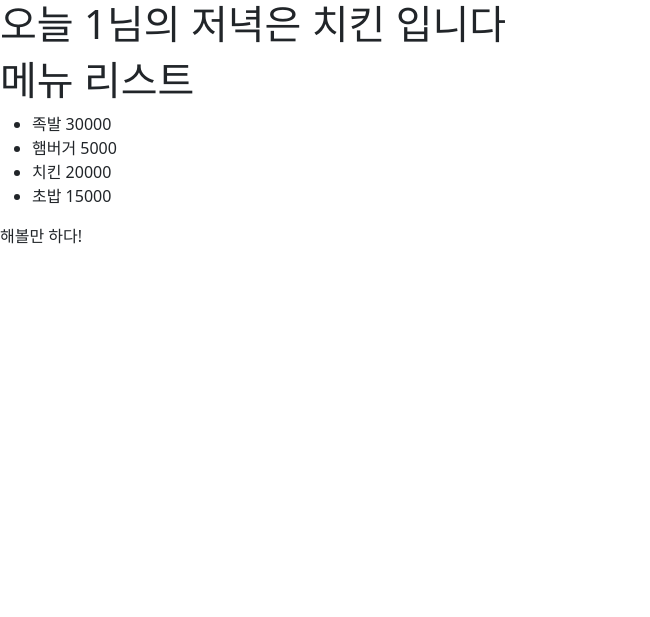
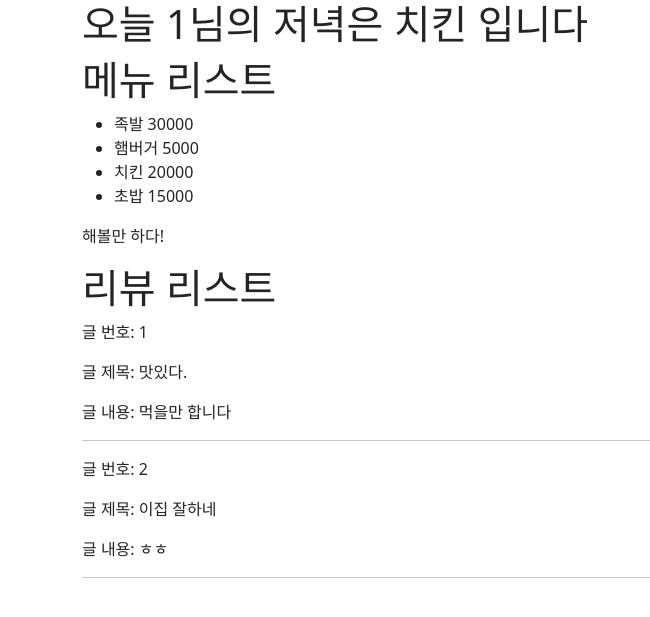
Before and after one commit to saJaeHyukc/Sparta_bootcamp, a Django app: page /articles/dinner/1/ in a window 1280 px wide. Shown: the top 617 px of the page, without its empty margins (0-650 px from the left). Run offline with Django 4.2, Linux system fonts and the light colour scheme; data comes from the database, SQL or seed files in the repository; both versions use the stored data as it was after the commit.

Commit message:
Feat: 리뷰 리스트
- 1. 수정   articles/views.py, dinner.html
- 2. dinner함수에 Article 테이블에 있는 데이터를 불러와 dinner.html에
  보여줌

```diff
--- a/Django Basic/articles/templates/base.html
+++ b/Django Basic/articles/templates/base.html
@@ -12,7 +12,7 @@
             integrity="sha384-1BmE4kWBq78iYhFldvKuhfTAU6auU8tT94WrHftjDbrCEXSU1oBoqyl2QvZ6jIW3"
             crossorigin="anonymous">
     </head>
-    <body>
+    <body class="container">
         {% block content %}{% endblock %}
         <!-- JavaScript Bundle with Popper -->
         <script
--- a/Django Basic/articles/templates/dinner.html
+++ b/Django Basic/articles/templates/dinner.html
@@ -16,4 +16,11 @@
 {% else %}
     <p> 맛있겠다</p>
 {% endif %}
+<h1>리뷰 리스트</h1>
+{% for article in articles %}
+<p>글 번호: {{ article.pk }}</p>
+<p>글 제목: {{ article.title }}</p>
+<p>글 내용: {{ article.content }}</p>
+<hr>
+{% endfor %}
 {% endblock content %}
--- a/Django Basic/articles/views.py
+++ b/Django Basic/articles/views.py
@@ -1,17 +1,21 @@
 import random
 from django.shortcuts import render
+from .models import Article
 
 # Create your views here.
 def index(request):
     return render(request, 'index.html')
 
 def dinner(request, name):
-    menus = [{"name":'족발', "price": 30000}, {"name": '햄버거', "price": 5000}, {"name": '치킨', "price": 20000}, {"name":'초밥', "price": 15000}]
+    menus = [{"name":'족발', "price": 30000}, {"name": '햄버거', "price": 5000},
+            {"name": '치킨', "price": 20000}, {"name":'초밥', "price": 15000}]
     pick = random.choice(menus)
+    articles = Article.objects.all()
     context ={
         'pick':pick,
         'name':name,
         'menus':menus,
+        'articles':articles,
     }
     return render(request, 'dinner.html', context)
 
```
Also changed, not shown: Django Basic/db.sqlite3.
